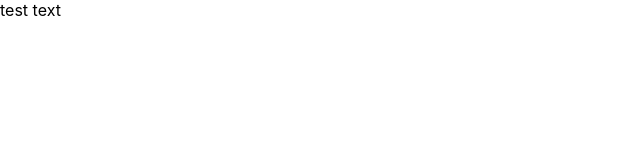
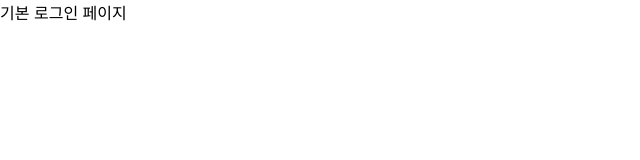
Before and after one commit to codestates-seb/seb45_pre_023, a JavaScript app in the folder Client/: page / in a window 1280 px wide. Shown: the top 160 px of the page, without its empty margins (0-640 px from the left). Built offline with nearby package versions, Linux system fonts and the light colour scheme; the HTML template or start-up script is replaced by a standard one.

Commit message:
#20 Client 폴더 내부 구조화

```diff
--- a/Client/src/App.js
+++ b/Client/src/App.js
@@ -1,10 +1,13 @@
-import './index.css'
+import { BrowserRouter, Route, Routes } from 'react-router-dom';
+import Login from './pages/Basic/Login';
 
 function App() {
   return (
-    <div className="flex justify-center">
-      test text
-    </div>
+    <BrowserRouter>
+      <Routes>
+        <Route path="/" element={<Login />} />
+      </Routes>
+    </BrowserRouter>
   );
 }
 
--- /dev/null
+++ b/Client/src/pages/Basic/Login.js
@@ -0,0 +1,3 @@
+export default function Login() {
+    return <>기본 로그인 페이지</>
+}
```
Also changed, not shown: Client/src/logo.svg (deleted), Client/src/pages/Basic/Main.js (added), Client/src/pages/Basic/Question.js (added), Client/src/pages/Basic/Search.js (added), Client/src/pages/Basic/SignUp.js (added), Client/src/pages/User/Main.js (added), Client/src/pages/User/Profile.js (added), Client/src/pages/User/Settings/Delete.js (added), Client/src/pages/User/Settings/Edit.js (added).
